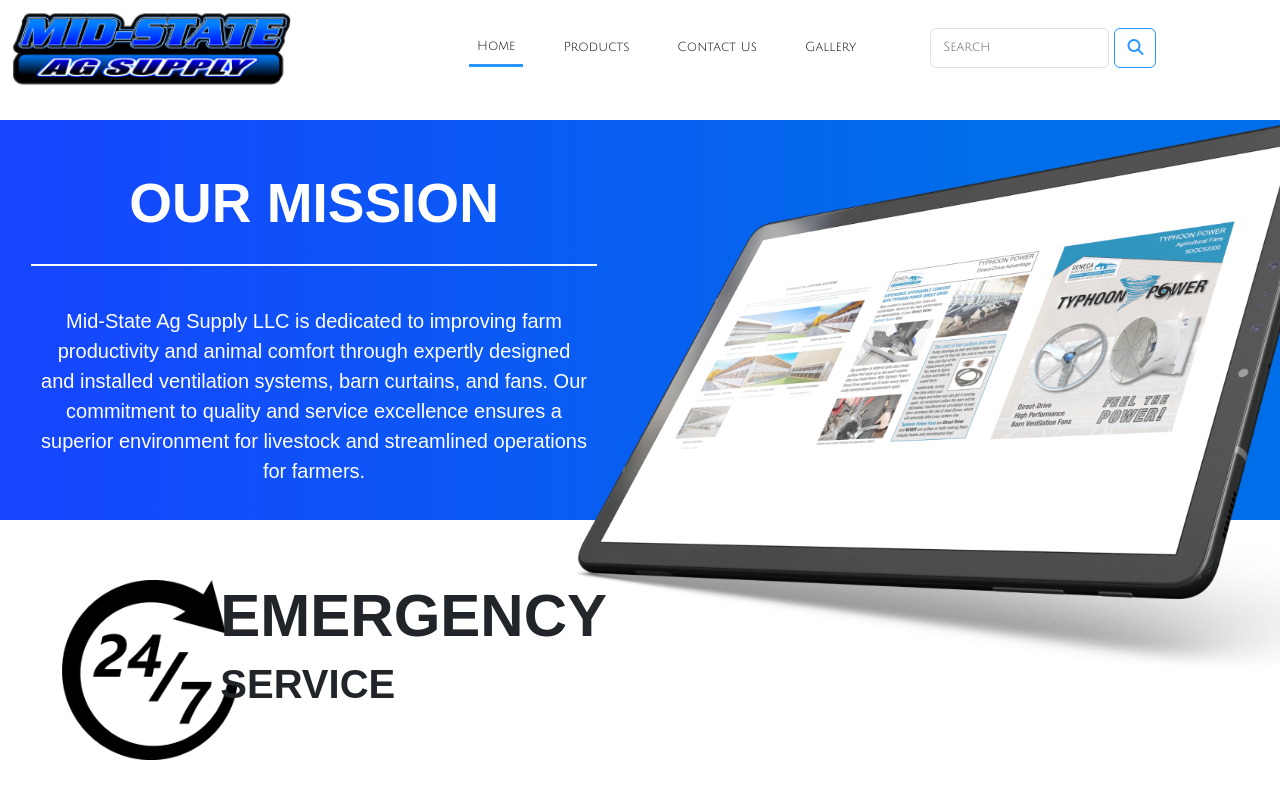
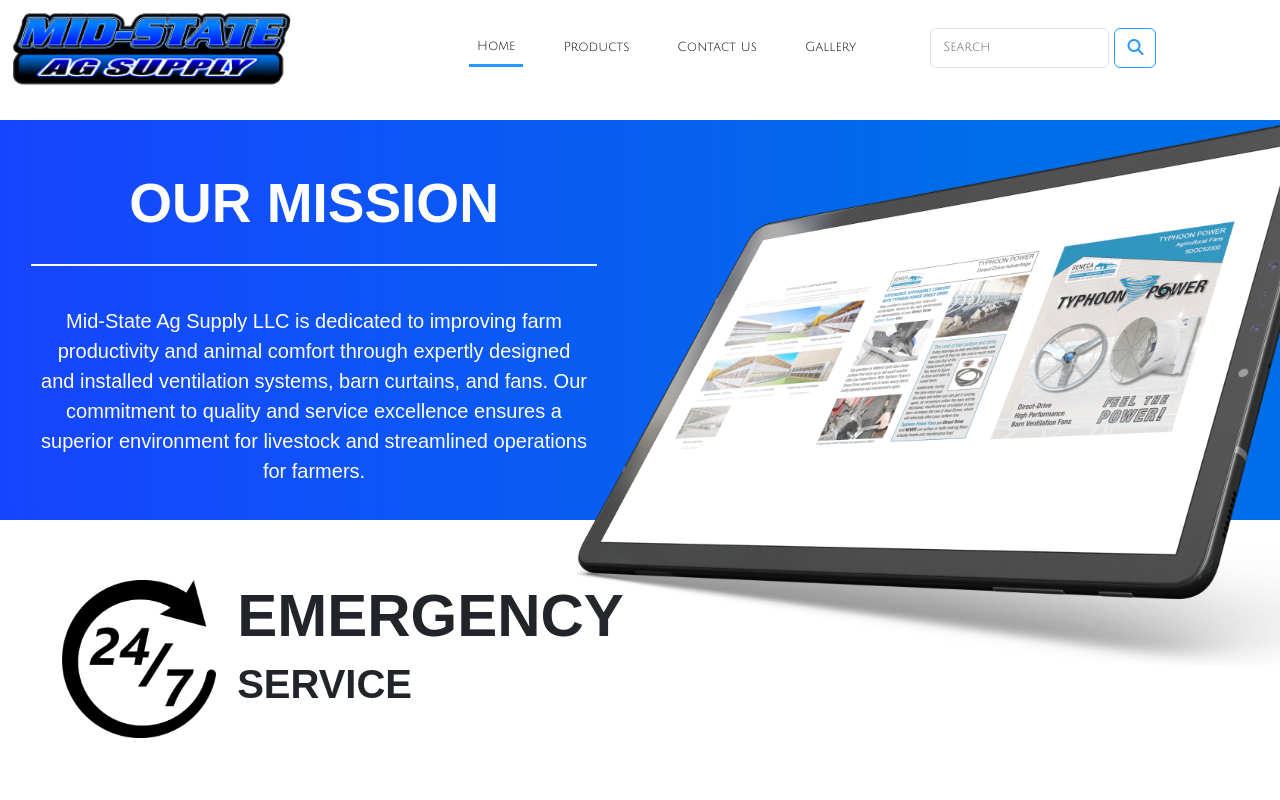
Before and after one commit to Tyrarose/mid-state-ag-supply, a React (Create React App) app: page / in a window 1280 px wide. Shown: the top 800 px of the page. Built offline with nearby package versions, Linux system fonts and the light colour scheme.

Commit message:
fixed emergency

```diff
--- a/src/styles/Home.css
+++ b/src/styles/Home.css
@@ -54,7 +54,7 @@
 .emergency-service-content {
 	display: flex;
 	flex-direction: column;
-	margin-left: 60px;
+	margin-left: 6vw;
 }
 
 .emergency-title {
@@ -64,7 +64,7 @@
 }
 
 .ophours {
-	height: 180px;
+	width: 12vw;
 }
 
 .service-title {
```
